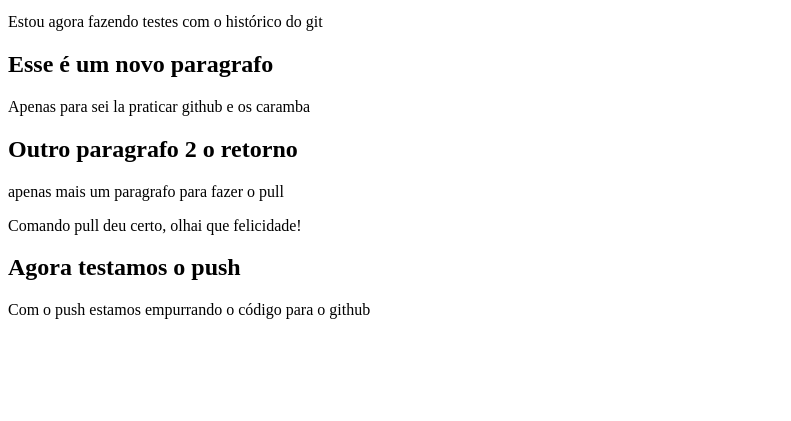
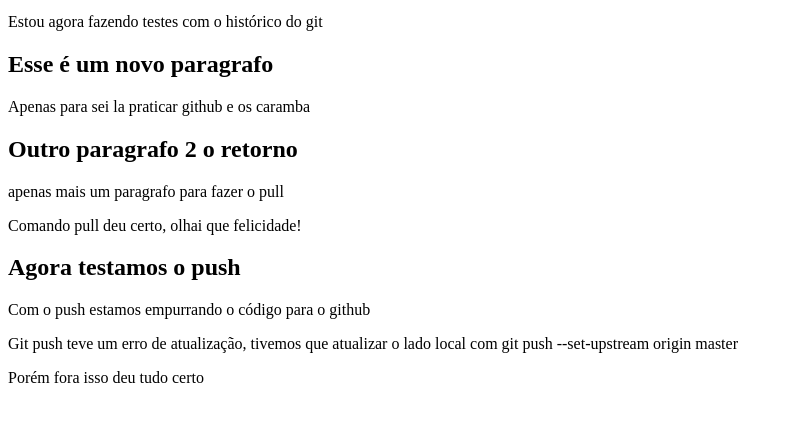
Before and after one commit to Robertb-dev/projeto2, a plain HTML site: page teste2.html in a window 1280 px wide. Shown: the part 101-522 px from the top of the page, without its empty margins (0-791 px from the left). Drawn offline with Linux system fonts and the light colour scheme.

Commit message:
Update teste2.html
confirmação que push deu certo

```diff
--- a/teste2.html
+++ b/teste2.html
@@ -18,6 +18,8 @@
 
 <h2>Agora testamos o push</h2>
 <p>Com o push estamos empurrando o código para o github</p>
+<p>Git push teve um erro de atualização, tivemos que atualizar o lado local com git push --set-upstream origin master</p>
+<p>Porém fora isso deu tudo certo</p>
 
 
 </body>
```
